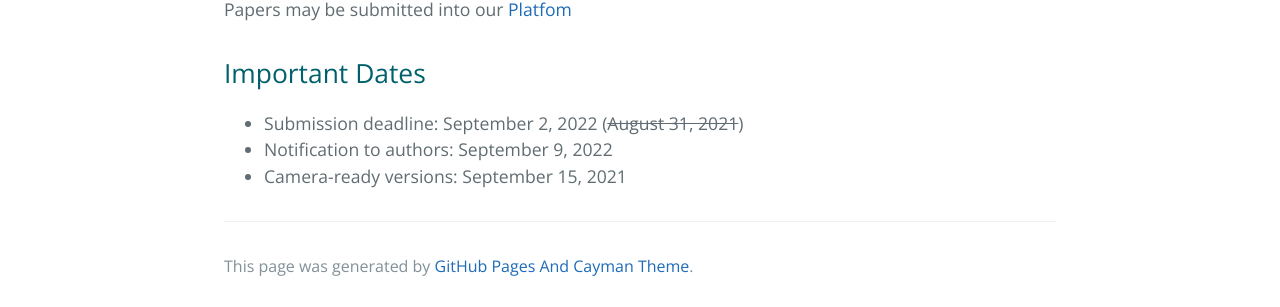
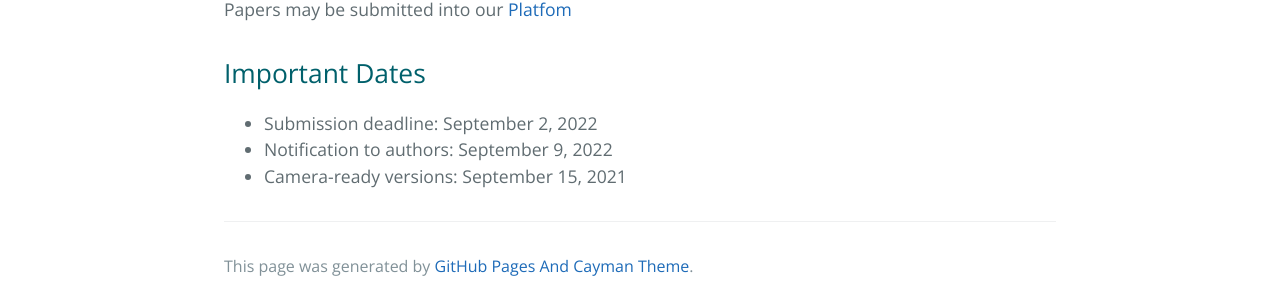
Before and after one commit to cdtsecomane/cdtsecomane.github.io, a Jekyll site: the page built from cfp.md, in a window 1280 px wide. Shown: the part 1917-2224 px from the top of the page. Built offline with Jekyll 4.4.1, drawn with Linux system fonts in a browser that asks for light colours.

Commit message:
Update cfp.md

```diff
--- a/cfp.md
+++ b/cfp.md
@@ -41,6 +41,6 @@ environment
 Papers may be submitted into our [Platfom](https://easychair.org/conferences/?conf=cdtsecomane2021)
 
 ## Important Dates
-* Submission deadline: September 2, 2022 (<strike>August 31, 2021</strike>)
+* Submission deadline: September 2, 2022
 * Notification to authors: September 9, 2022
 * Camera-ready versions: September 15, 2021
```
